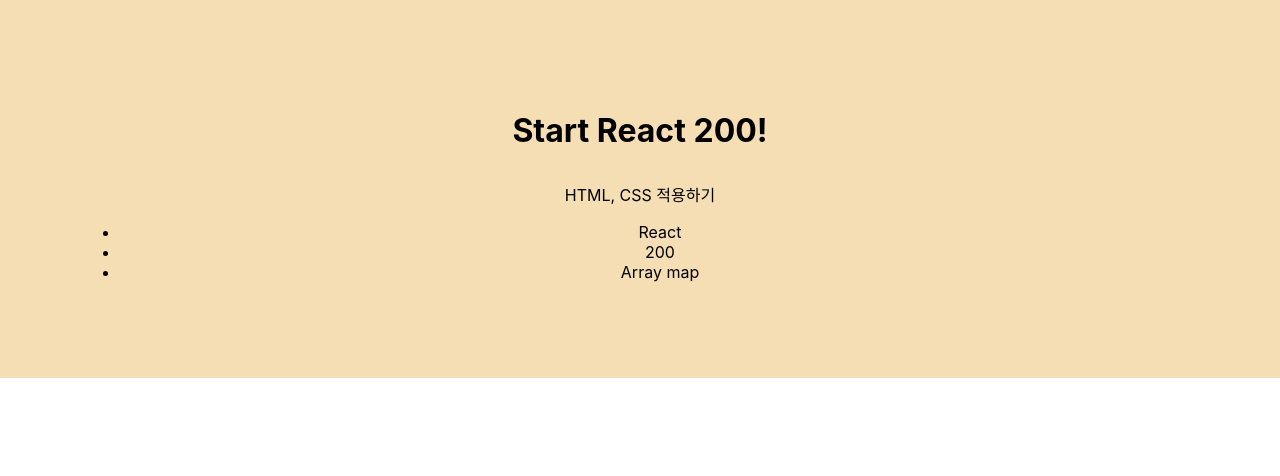
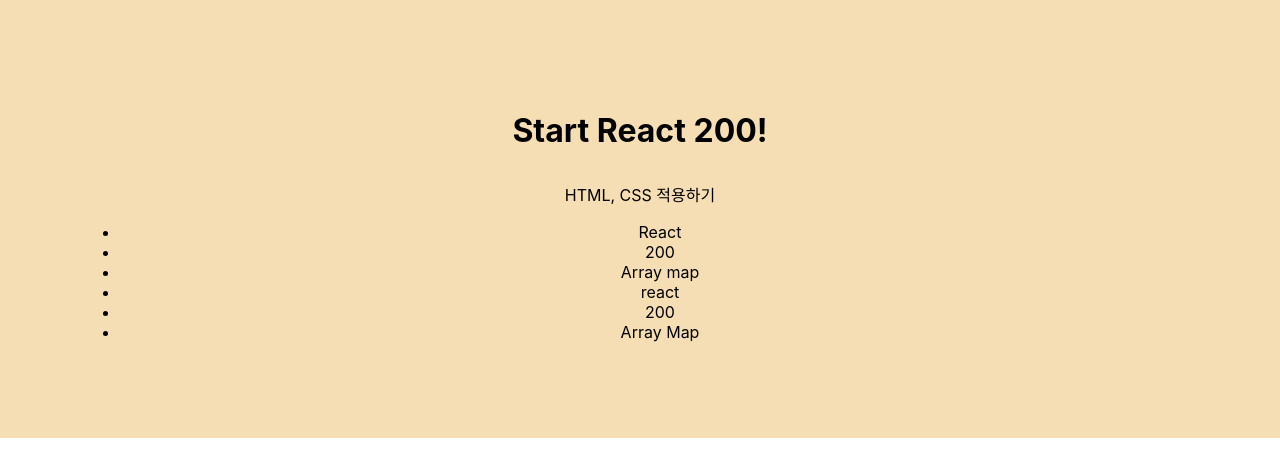
Before and after one commit to dev-chloe/hangout-react200, a React (Create React App) app: page / in a window 1280 px wide. Shown: the top 476 px of the page. Built offline with nearby package versions, Linux system fonts and the light colour scheme.

Commit message:
react200 초급033 key 값 추가

```diff
--- a/src/R033_ReturnMap.js
+++ b/src/R033_ReturnMap.js
@@ -2,15 +2,20 @@ import React, { Component } from 'react';
 
 class R033_ReturnMap extends Component {
   render() {
+    const sampleData = [
+      'react', '200', 'Array Map'
+    ]
     const element_Array = [
-      <li>React</li>
-      , <li>200</li>
-      , <li>Array map</li>
+      <li key='1'>React</li>,
+      <li key='2'>200</li>,
+      <li key='3'>Array map</li>
     ]
     // li 태그 리스트를 element_Array 배열에 순서대로 저장한다.
+    // Warning: Each child in a list should have a unique "key" prop. => key 값이 없을 때 발생하는 애러
     return (
       <ul>
         {element_Array.map((array_val) => array_val)}
+        {sampleData.map((data, index) => <li key={index}>{data}</li>)}
         {/* map() 함수로 element_Array 배열에 있는 element 들을 순서대로 꺼내 ul 태그 안에 출력한다. */}
       </ul>
     )
```
